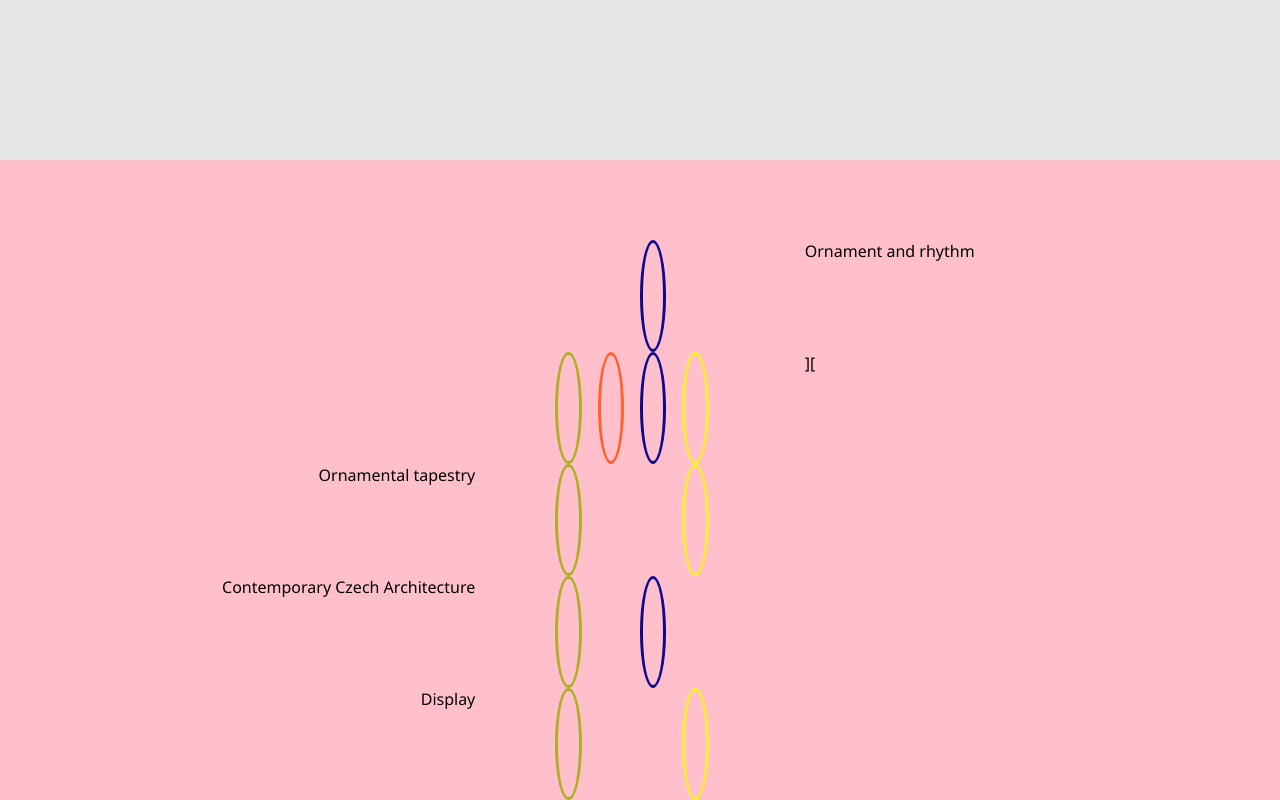
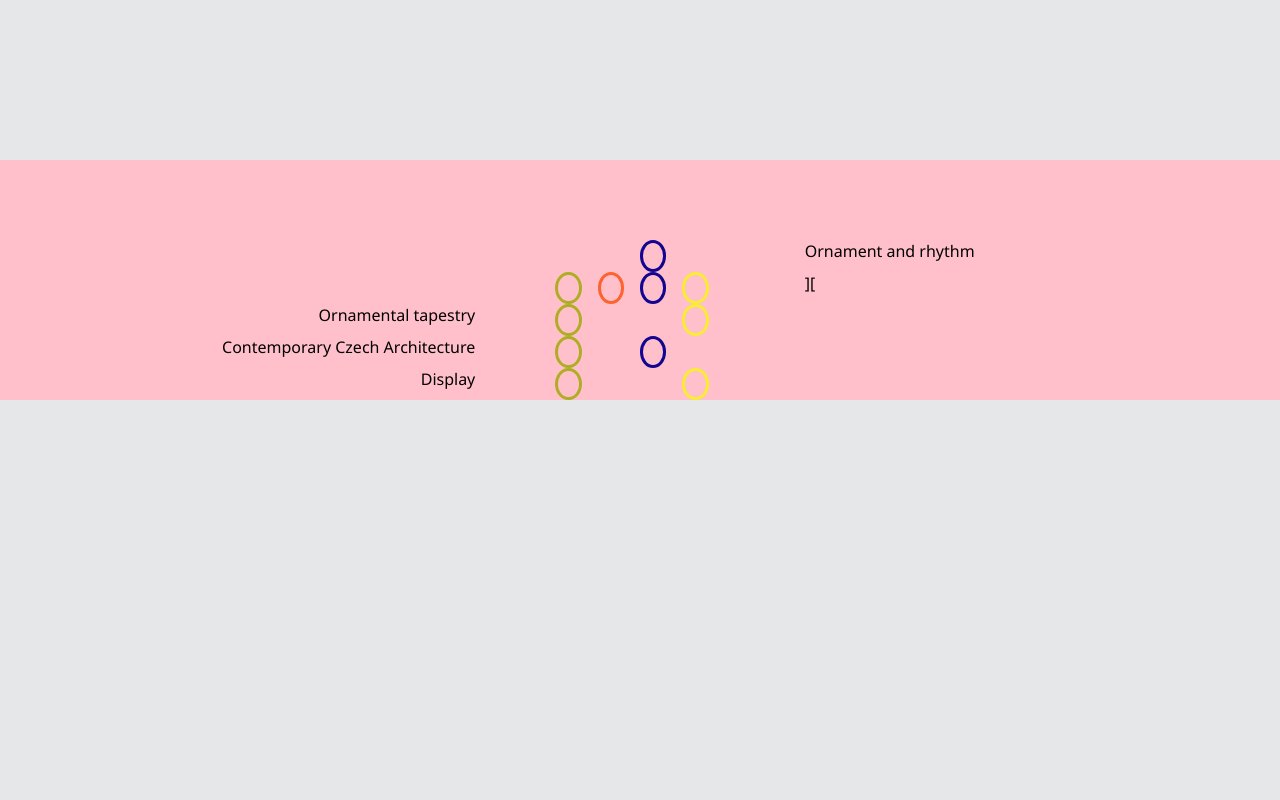
Before and after one commit to ArcanusMagnus/vasekkokes.cz, a React (Create React App) app: page / in a window 1280 px wide. Shown: the part 640-1440 px from the top of the page. After the commit the page ends 1043 px from the top, so only its background shows below. Built offline with nearby package versions, Linux system fonts and the light colour scheme.

Commit message:
restructure Metro, now passing data instead of JSX

```diff
--- a/src/components/Landing/Metro/MetroGrid.tsx
+++ b/src/components/Landing/Metro/MetroGrid.tsx
@@ -1,60 +1,54 @@
 import { v4 as uuidv4 } from "uuid";
 
 import MetroLine from "./MetroLine";
-import MetroStopModel from "../../../models/metro-stop";
+import MetroStop from "./MetroStop";
+import MetroStopModel, { MetroData } from "../../../models/metro-stop";
 import styles from "./MetroGrid.module.css";
 
 const MetroGrid = (props: { data: MetroStopModel[] }) => {
-  const label_left: React.ReactNode[] = [];
-  const label_right: React.ReactNode[] = [];
-  const visual: React.ReactNode[] = [];
-  const events: React.ReactNode[] = [];
-  const writing: React.ReactNode[] = [];
-  const ideas: React.ReactNode[] = [];
+  const label_left: MetroData[] = [];
+  const label_right: MetroData[] = [];
+  const visual: MetroData[] = [];
+  const events: MetroData[] = [];
+  const writing: MetroData[] = [];
+  const ideas: MetroData[] = [];
 
-  for (const line of props.data) {
-    if (line.label_left) {
-      label_left.push(<div key={uuidv4()}>{line.label}</div>);
-      label_right.push(<div key={uuidv4()}></div>);
+  for (const item of props.data) {
+    if (item.label_left) {
+      label_left.push({ id: uuidv4(), content: item.label });
+      label_right.push({ id: uuidv4(), content: "" });
     } else {
-      label_right.push(<div key={uuidv4()}>{line.label}</div>);
-      label_left.push(<div key={uuidv4()}></div>);
+      label_right.push({ id: uuidv4(), content: item.label });
+      label_left.push({ id: uuidv4(), content: "" });
     }
 
+    visual.push({
+      className: `${styles.visual} ${
+        item.visual ? styles[item.visual] : styles.undefined
+      }`,
+      id: item.id,
+    });
 
-    /* NEEDS TO BE REDONE - pass only data, not JSX components */
-    visual.push(
-      <div
-        className={`${styles.visual} ${
-          line.visual ? styles[line.visual] : styles.undefined
-        }`}
-        key={line.id}
-      ></div>
-    );
-    events.push(
-      <div
-        className={`${styles.events} ${
-          line.events ? styles[line.events] : styles.undefined
-        }`}
-        key={line.id}
-      ></div>
-    );
-    writing.push(
-      <div
-        className={`${styles.writing} ${
-          line.writing ? styles[line.writing] : styles.undefined
-        }`}
-        key={line.id}
-      ></div>
-    );
-    ideas.push(
-      <div
-        className={`${styles.ideas} ${
-          line.ideas ? styles[line.ideas] : styles.undefined
-        }`}
-        key={line.id}
-      ></div>
-    );
+    events.push({
+      className: `${styles.events} ${
+        item.events ? styles[item.events] : styles.undefined
+      }`,
+      id: item.id,
+    });
+
+    writing.push({
+      className: `${styles.writing} ${
+        item.writing ? styles[item.writing] : styles.undefined
+      }`,
+      id: item.id,
+    });
+
+    ideas.push({
+      className: `${styles.ideas} ${
+        item.ideas ? styles[item.ideas] : styles.undefined
+      }`,
+      id: item.id,
+    });
   }
 
   return (
@@ -67,23 +61,6 @@ const MetroGrid = (props: { data: MetroStopModel[] }) => {
       <MetroLine line={label_right} label />
     </>
   );
-  //   return (
-  //     <table className={styles.MetroGrid}>
-  //       <MetroStop id="1" writing="active" />
-  //       <MetroStop
-  //         id="2"
-  //         visual="active"
-  //         events="active"
-  //         writing="active"
-  //         ideas="active"
-  //       />
-  //       <MetroStop id="3" visual="active" ideas="active" />
-  //       <MetroStop id="4" />
-  //       <MetroStop id="5" />
-  //       <MetroStop id="6" />
-  //       <MetroStop id="7" />
-  //     </table>
-  //   );
 };
 
 export default MetroGrid;
--- a/src/components/Landing/Metro/MetroLine.module.css
+++ b/src/components/Landing/Metro/MetroLine.module.css
@@ -17,7 +17,7 @@
 
 .line div {
   width: 100%;
-  height: 7rem;
+  height: 2rem;
 }
 
 .label {
--- a/src/components/Landing/Metro/MetroLine.tsx
+++ b/src/components/Landing/Metro/MetroLine.tsx
@@ -1,11 +1,15 @@
-import React from "react";
+import { MetroData } from "../../../models/metro-stop";
+import MetroStop from "./MetroStop";
 
 import styles from "./MetroLine.module.css";
 
-const MetroLine = (props: { line: React.ReactNode[]; label?: boolean }) => {
-  const content = props.line.map((item) => item);
+const MetroLine = (props: { line: MetroData[]; label?: boolean }) => {
+  const content = props.line.map((item) => (
+    <MetroStop id={item.id} className={item.className}>
+      {item.content}
+    </MetroStop>
+  ));
   const classes = `${styles.line} ${props.label && styles.label}`;
-  console.log(classes);
   return <div className={classes}>{content}</div>;
 };
 
--- /dev/null
+++ b/src/components/Landing/Metro/MetroStop.tsx
@@ -0,0 +1,11 @@
+import { MetroStopComponent } from "../../../models/metro-stop";
+
+const MetroStop = (props: MetroStopComponent) => {
+  return (
+    <div className={props.className}>
+      <div>{props.children}</div>
+    </div>
+  );
+};
+
+export default MetroStop;
```
Also changed, not shown: src/models/metro-stop.tsx (+10 -0 lines).
